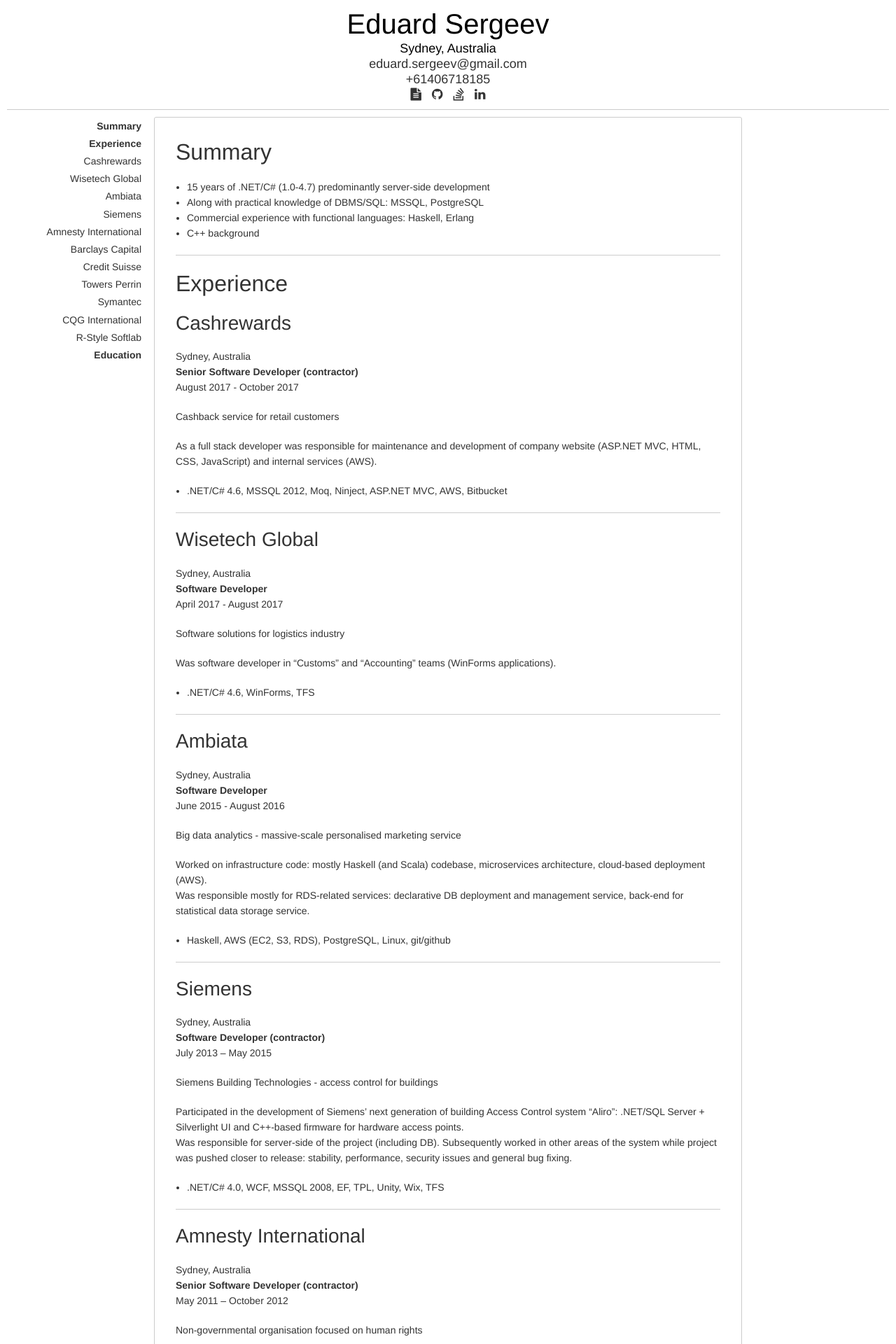
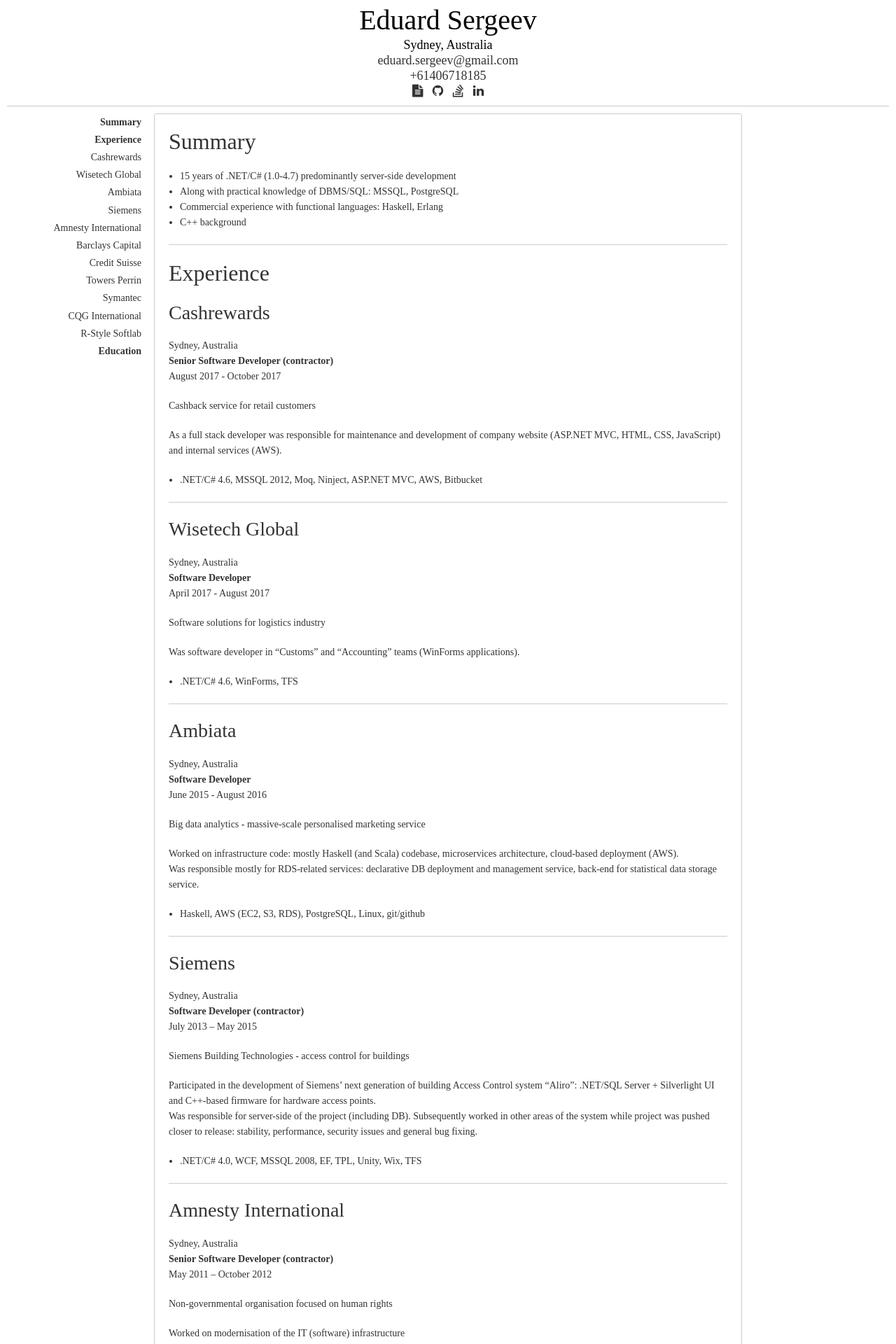
Before and after one commit to EduardSergeev/CV, a Jekyll site: the page built from index.md, in a window 1280 px wide. Shown: the top 1920 px of the page at 70% size. Built offline with Jekyll 4.4.1, drawn with Linux system fonts in a browser that asks for light colours.

Commit message:
Change font and refactor alighment

```diff
--- a/_layouts/default.html
+++ b/_layouts/default.html
@@ -22,10 +22,11 @@
 </head>
 
 <body>
-  <div class="container-fluid">
+  <div id="view" class="container-fluid">
     <div id="header" class="row collapse">
       <div class="col">
         <h1>{{ site.cv.name }}</h1>
+        <address>
           <p>
             {{ site.cv.location }}<br/>
             <a href="mailto:{{ site.cv.email }}">{{ site.cv.email }}</a><br/>
@@ -46,6 +47,7 @@
               <i class="fa fa-linkedin" aria-hidden="true"></i>
             </a>
           </p>
+        </address>
       </div>
     </div>
 
--- a/assets/css/style.scss
+++ b/assets/css/style.scss
@@ -8,7 +8,7 @@
 
 body {
   color: #333;
-  font: 14px/22px "Helvetica Neue", Helvetica, Arial, sans-serif;
+  font: 14px/22px serif, sans-serif;
 }
 
 h1, h2, h3, h4, h5, h6 {
@@ -48,17 +48,17 @@
 
 
 #header {
-  padding: 10px 20px 10px 20px;
+  padding: 5px 20px 10px 20px;
   border-bottom: 1px solid #cbcbcb;
   text-align: center;
   color: black;
-  margin: 0px -5px;
+  margin: 0px 10px;
 
   h1 {
     margin: auto;
   }
 
-  p {
+  p, address {
     margin: auto;
     font-size: 18px
   }
@@ -85,11 +85,13 @@
   padding: .1rem 1rem;
 }
 
+#view {
+  padding: 0px;
+}
 
 #area {
-  height: calc(100vh - 156px);
+  height: calc(100vh - 152px);
   border: solid white 10px;
-  margin: 0px -15px;
 }
 
 #nav {
@@ -104,7 +106,7 @@
 }
 
 #content {
-  padding: 30px 30px 50px 30px;
+  padding: 20px;
   border-radius: 3px;
   border: 1px solid #cbcbcb;
 }
@@ -116,7 +118,7 @@
 
 
 @media (max-width: map-get($grid-breakpoints, $m-width) - 0.02), (max-height: $m-height - 0.02) {
-    nav {
+  nav {
     text-align: center;
   }
 
@@ -138,6 +140,11 @@
 
 
 @media print {
+  a:not(.btn) {
+    text-decoration: none;
+
+  }
+
   .nav {
     display: none;
   }
```
Lines whose indentation alone changed are shown as unchanged.
